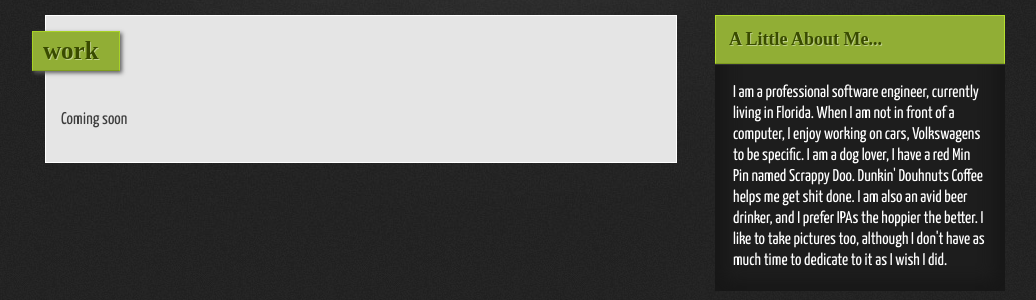
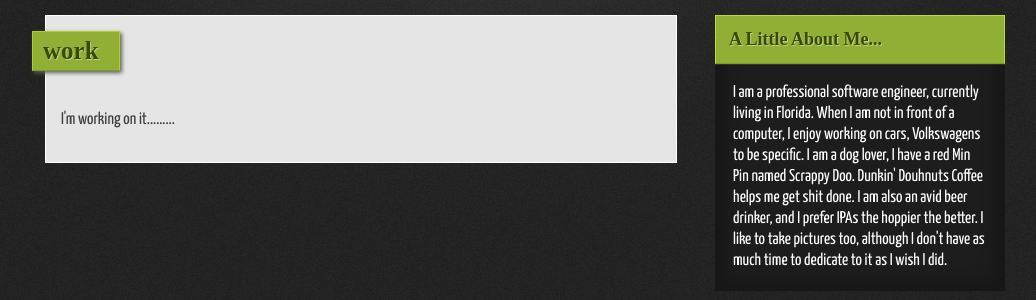
Before and after one commit to danielnolan/danielnolan.github.com, a Jekyll site: the page built from work.html, in a window 1280 px wide. Shown: the part 140-440 px from the top of the page, without its empty margins (115-1151 px from the left). Built offline with Jekyll 4.4.1, drawn with Linux system fonts in a browser that asks for light colours; some web fonts are replaced.

Commit message:
updating copy

```diff
--- a/work.html
+++ b/work.html
@@ -9,7 +9,7 @@ title: danielnolandotcom - work
 			<article class="blogPost"><!-- blog post content in here -->
 
 				<h2 class="tagHdr">work</h2>
-				<p>Coming soon</p>
+				<p>I'm working on it.........</p>
 
 			</article><!-- end post content -->
 	</div><!-- end grey content area -->
```
